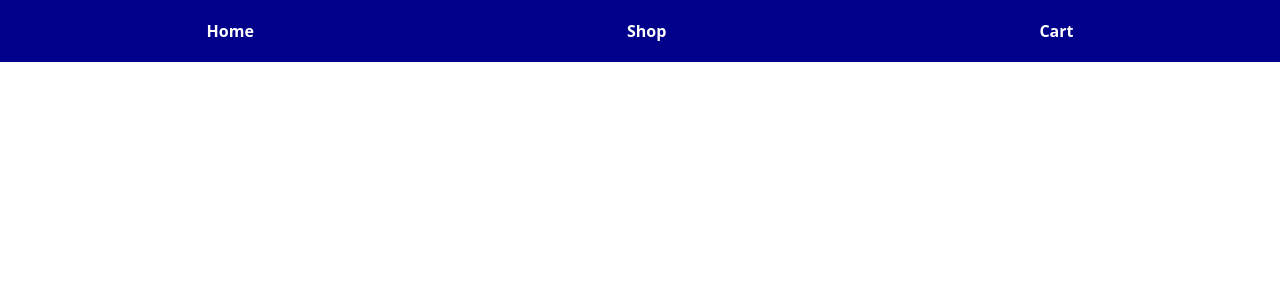
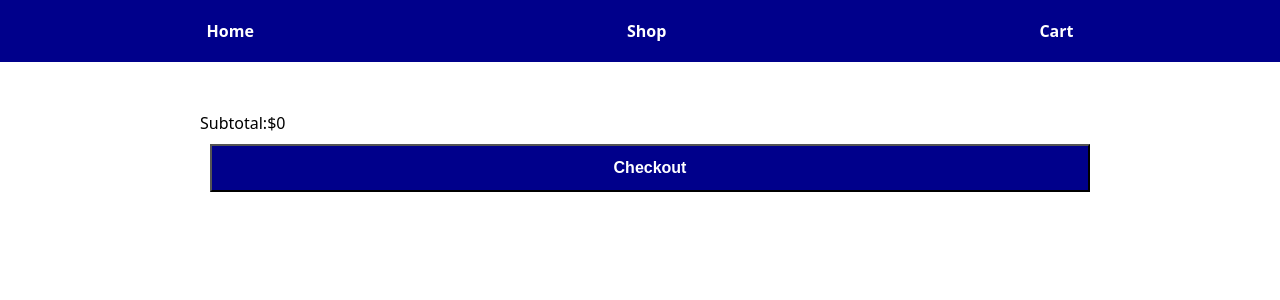
Before and after one commit to kpbongat/odin-shoppingCart, a React (Vite) app: page /cart in a window 1280 px wide. Shown: the top 300 px of the page. Built offline with nearby package versions, Linux system fonts and the light colour scheme.

Commit message:
Add checkout of cart with subtotal display

```diff
--- a/src/Cart/Cart.jsx
+++ b/src/Cart/Cart.jsx
@@ -3,11 +3,14 @@ import Product from "../Product/Product";
 import styles from "./Cart.module.css";
 function Cart() {
   const [cart, setCart] = useOutletContext();
+  function clearCart() {
+    setCart({});
+  }
   return (
     <section className={styles.section}>
       {Object.keys(cart).map((i) => (
         <Product
-          key={cart[i].id}
+          key={cart[i].product.id}
           product={cart[i].product}
           initialQuantity={cart[i].quantity}
           cart={cart}
@@ -15,6 +18,16 @@ function Cart() {
           inCart={true}
         />
       ))}
+      <div>
+        Subtotal:
+        {`$${Object.keys(cart).reduce(
+          (subtotal, i) => subtotal + cart[i].product.price * cart[i].quantity,
+          0
+        )}`}
+      </div>
+      <button className={styles.btn} onClick={clearCart}>
+        Checkout
+      </button>
     </section>
   );
 }
--- a/src/Cart/Cart.module.css
+++ b/src/Cart/Cart.module.css
@@ -3,3 +3,13 @@
   flex-direction: column;
   margin: 50px 200px;
 }
+
+.btn {
+  width: 100%;
+  height: 3rem;
+  margin: 10px;
+  background-color: var(--primary-color);
+  color: white;
+  font-weight: bold;
+  font-size: 1rem;
+}
--- a/src/Product/Product.jsx
+++ b/src/Product/Product.jsx
@@ -32,6 +32,7 @@ function Product({
         height="auto"
       ></img>
       <span className={styles.span}>{product.title}</span>
+      <span className={styles.span}>{`$${product.price}`}</span>
       <div>
         <button
           className={styles.btn}
@@ -47,11 +48,7 @@ function Product({
           +
         </button>
       </div>
-      {inCart ? (
-        <button className={styles.btn3} onClick={addToCart}>
-          Checkout
-        </button>
-      ) : (
+      {inCart ? null : (
         <button className={styles.btn2} onClick={addToCart}>
           Add to Cart
         </button>
--- a/src/Product/Product.module.css
+++ b/src/Product/Product.module.css
@@ -35,12 +35,9 @@
   font-size: 1rem;
 }
 
-.btn3 {
-  composes: btn2;
-  width: 150px;
-}
 .span {
   flex: 1;
+  align-self: start;
 }
 
 .span2 {
```
